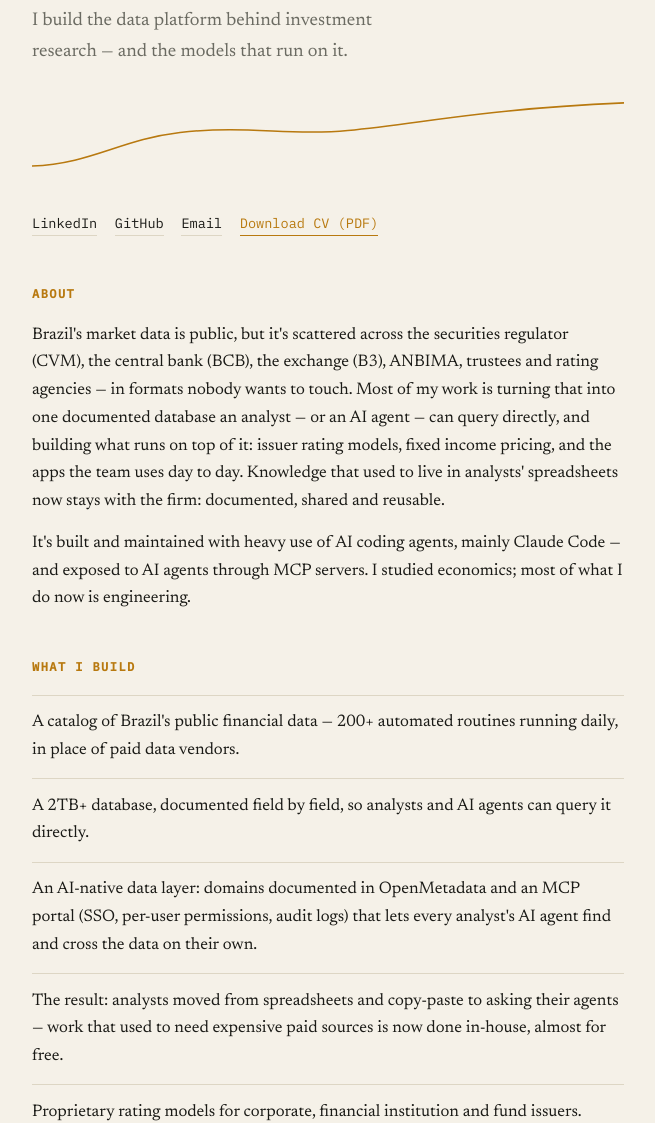
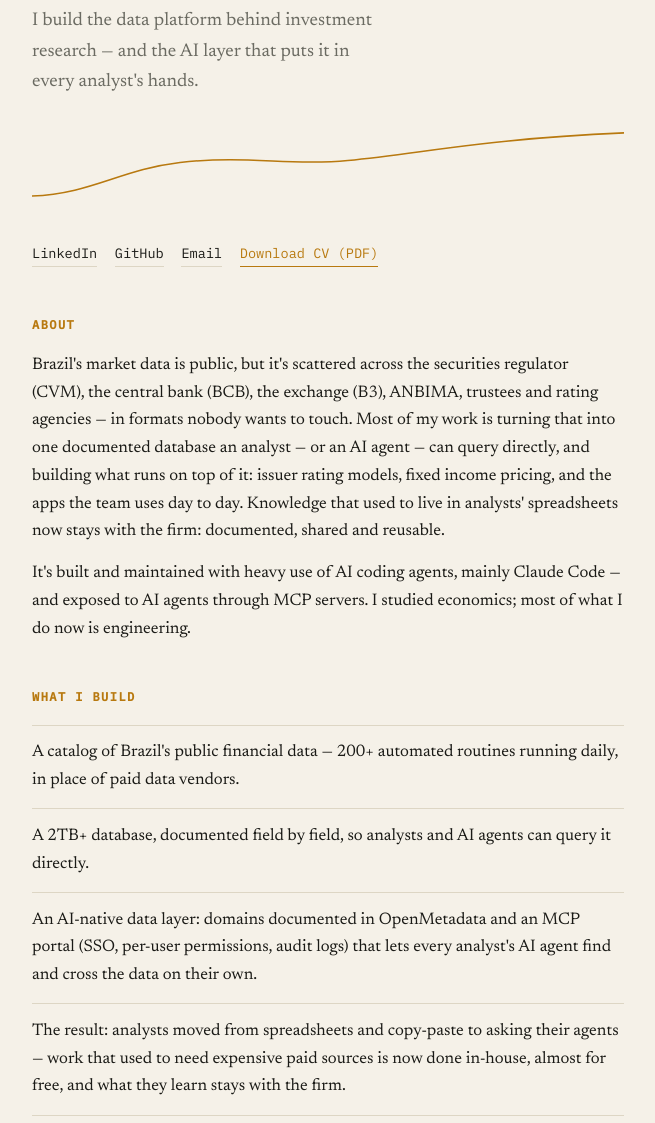
Before and after one commit to victorhugow/victorhugow.github.io, a plain HTML site: page index.html in a window 1280 px wide. Shown: the part 182-1305 px from the top of the page, without its empty margins (312-967 px from the left). Drawn offline with Linux system fonts and the light colour scheme.

Commit message:
Align CV and site with new positioning
Co-Authored-By: Claude Opus 5.5 <noreply@anthropic.com>
Claude-Session: https://claude.ai/code/session_01DDA5o4CoEPSdp85UfYebfr

```diff
--- a/index.html
+++ b/index.html
@@ -4,7 +4,7 @@
 <meta charset="UTF-8">
 <meta name="viewport" content="width=device-width, initial-scale=1.0">
 <title>Victor Souza</title>
-<meta name="description" content="Victor Souza — Partner, Data at Oby Capital. Data engineering, quantitative finance, and macro.">
+<meta name="description" content="Victor Souza — Partner, Data at Oby Capital. Data platform engineering and AI agents for private credit research.">
 <link rel="preconnect" href="https://fonts.googleapis.com">
 <link rel="preconnect" href="https://fonts.gstatic.com" crossorigin>
 <link href="https://fonts.googleapis.com/css2?family=Space+Grotesk:wght@500;600;700&family=Newsreader:ital,opsz,wght@0,6..72,400;0,6..72,500;1,6..72,400&family=IBM+Plex+Mono:wght@400;500&display=swap" rel="stylesheet">
@@ -15,7 +15,7 @@
     <header class="hero">
       <p class="eyebrow">São Paulo, BR · Partner, Data — Oby Capital</p>
       <h1>Victor Souza</h1>
-      <p class="subtitle">I build the data platform behind investment research — and the models that run on it.</p>
+      <p class="subtitle">I build the data platform behind investment research — and the AI layer that puts it in every analyst's hands.</p>
 
       <svg class="curve" viewBox="0 0 600 90" preserveAspectRatio="none" aria-hidden="true">
         <path d="M0,72 C60,70 90,45 150,38 C220,30 260,42 320,36 C400,28 460,14 600,8" />
@@ -55,7 +55,7 @@
           <li>A catalog of Brazil's public financial data — 200+ automated routines running daily, in place of paid data vendors.</li>
           <li>A 2TB+ database, documented field by field, so analysts and AI agents can query it directly.</li>
           <li>An AI-native data layer: domains documented in OpenMetadata and an MCP portal (SSO, per-user permissions, audit logs) that lets every analyst's AI agent find and cross the data on their own.</li>
-          <li>The result: analysts moved from spreadsheets and copy-paste to asking their agents — work that used to need expensive paid sources is now done in-house, almost for free.</li>
+          <li>The result: analysts moved from spreadsheets and copy-paste to asking their agents — work that used to need expensive paid sources is now done in-house, almost for free, and what they learn stays with the firm.</li>
           <li>Proprietary rating models for corporate, financial institution and fund issuers.</li>
           <li>A fixed income pricing engine, an investor portal, and the internal apps around them.</li>
         </ul>
```
Also changed, not shown: 2 other files.
